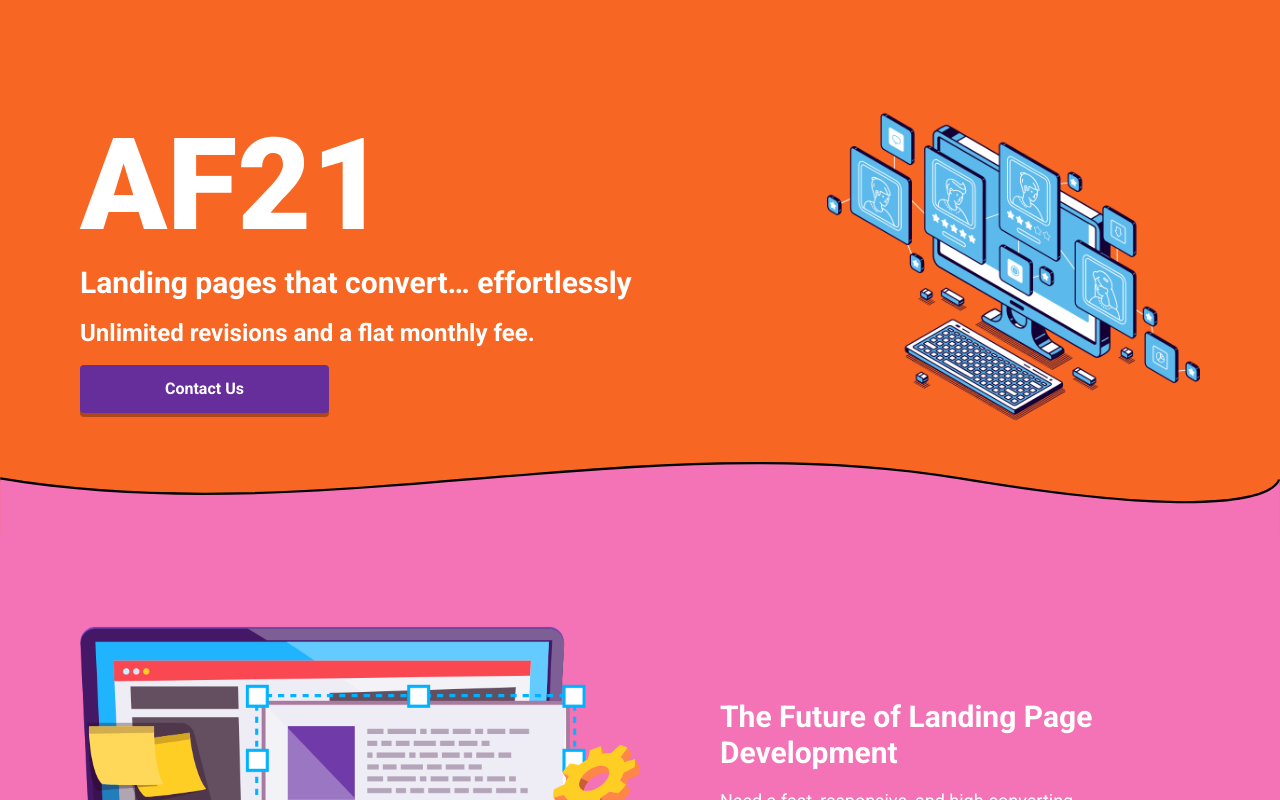
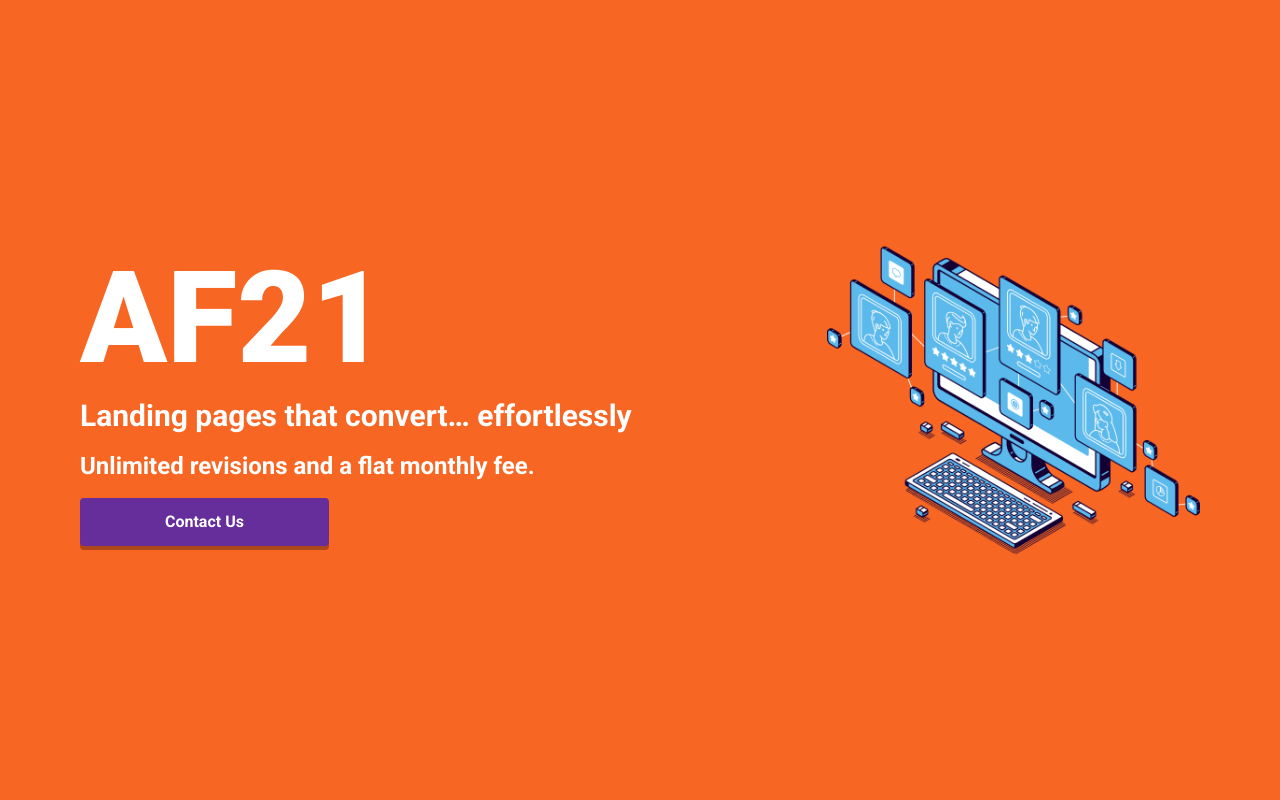
Before and after one commit to Ardii17/af21, a Next.js app: page / in a window 1280 px wide. Shown: the top 800 px of the page. Built offline with nearby package versions, Linux system fonts and the light colour scheme.

Commit message:
perubahan pertama

```diff
--- a/src/components/views/hero.jsx
+++ b/src/components/views/hero.jsx
@@ -4,7 +4,7 @@ import CurvaLine from "../elements/curva_line";
 function Hero({ heroRef }) {
   return (
     <section ref={heroRef} className="bg-[#f86624]">
-      <div className="flex flex-col min-lg:flex-row items-center justify-center px-4 min-md:px-12 min-lg:px-20 gap-4 min-lg:gap-0 pt-20">
+      <div className="min-h-screen flex flex-col min-lg:flex-row items-center justify-center px-4 min-md:px-12 min-lg:px-20 gap-4 min-lg:gap-0 pt-20 min-md:py-0">
         <div className="w-full flex flex-col justify-start gap-4">
           <h1 className="text-9xl text-white font-extrabold">AF21</h1>
           <p className="text-white font-bold text-3xl">
```
